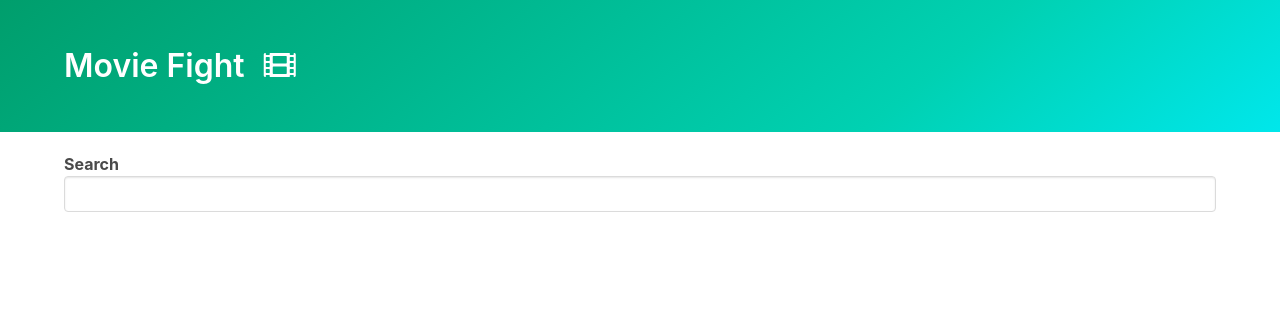
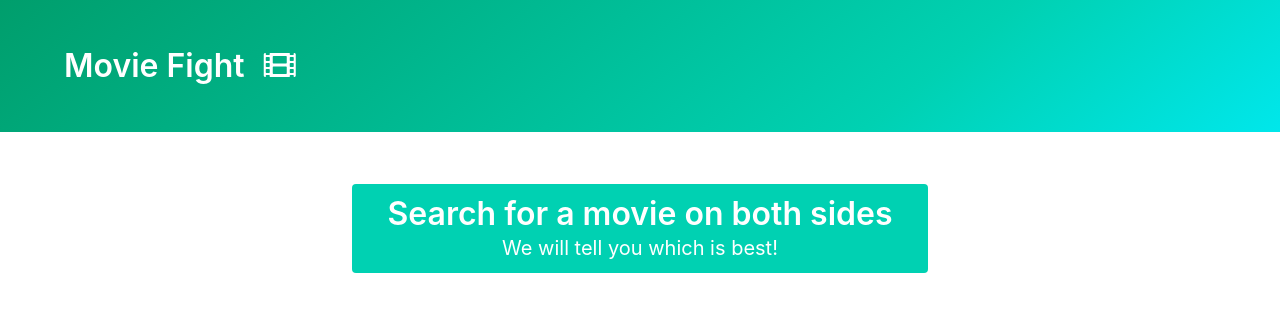
Before and after one commit to richardgreg/movie-fight, a plain HTML site: page index.html in a window 1280 px wide. Drawn offline with nearby package versions, Linux system fonts and the light colour scheme.

Commit message:
Refresh HTML structure to display movies side by side.

```diff
--- a/index.html
+++ b/index.html
@@ -29,8 +29,18 @@
       </div>
     </section>
     <div class="container">
-        <div class="autocomplete"></div>
-        <div id="summary"></div>
+        <div class="columns">
+          <div class="column">
+            <div id="left-autocomplete"></div>
+          </div>
+          <div class="column">
+            <div id="right-autocomplete"></div>
+          </div>
+        </div>
+        <div class="column is-half notification is-primary tutorial">
+          <h1 class="title">Search for a movie on both sides</h1>
+          <p class="subtitle">We will tell you which is best!</p>
+        </div>
     </div>
     <script src="utils.js"></script>
     <script src="autocomplete.js"></script>
```
